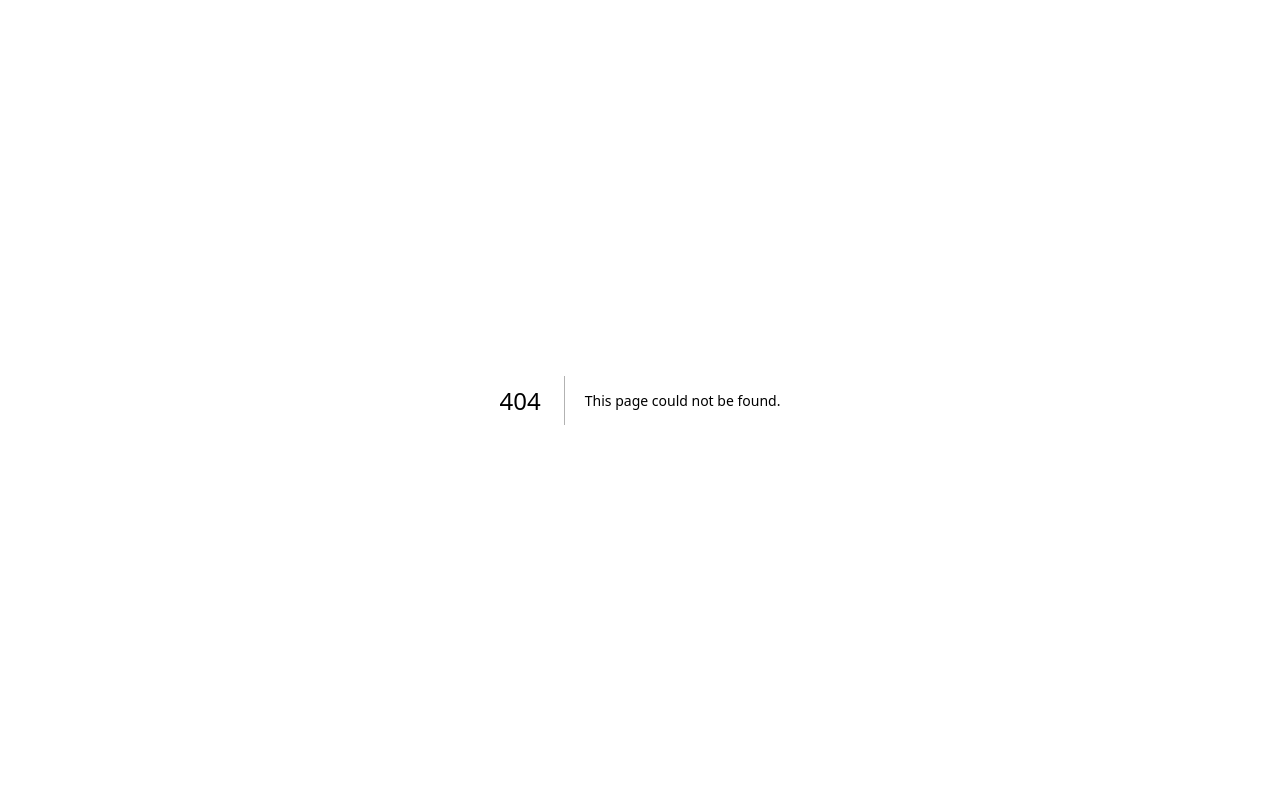
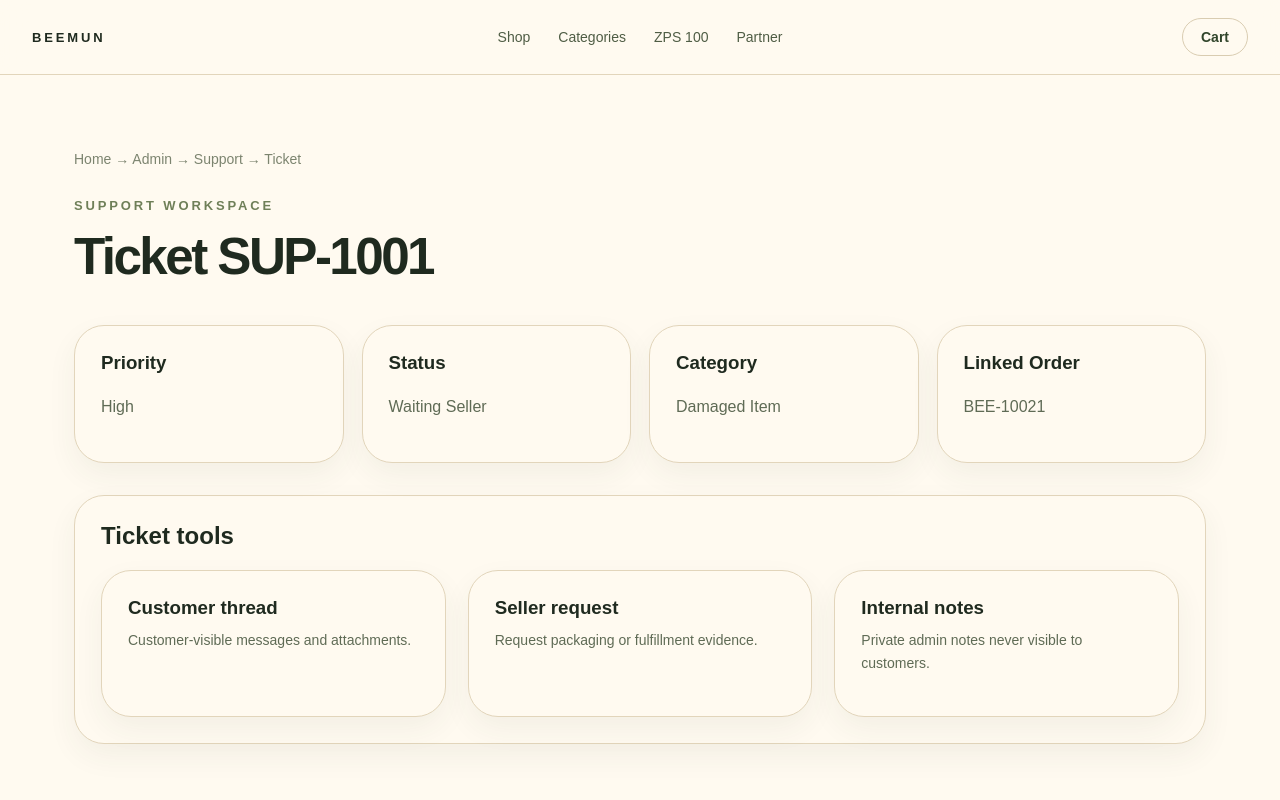
Before and after one commit to reveritnow/beemun-frontend, a Next.js app: page /admin-ticket-detail-demo in a window 1280 px wide. Before the commit this address had no page. Shown: the top 800 px of the page. Built offline with nearby package versions, Linux system fonts and the light colour scheme.

Commit message:
Create admin support ticket detail demo page

```diff
--- /dev/null
+++ b/src/app/admin-ticket-detail-demo/page.tsx
@@ -0,0 +1,18 @@
+import SiteHeader from '@/components/SiteHeader'
+import SiteFooter from '@/components/SiteFooter'
+
+export default function AdminTicketDetailDemoPage() {
+  return (
+    <main>
+      <SiteHeader />
+      <section className="section-wrap dashboard-page">
+        <div className="breadcrumb">Home → Admin → Support → Ticket</div>
+        <p className="section-eyebrow">Support workspace</p>
+        <h1>Ticket SUP-1001</h1>
+        <div className="dashboard-grid"><div className="dashboard-panel"><h3>Priority</h3><p>High</p></div><div className="dashboard-panel"><h3>Status</h3><p>Waiting Seller</p></div><div className="dashboard-panel"><h3>Category</h3><p>Damaged Item</p></div><div className="dashboard-panel"><h3>Linked Order</h3><p>BEE-10021</p></div></div>
+        <section className="product-info-section"><h2>Ticket tools</h2><div className="three-grid"><div className="info-card"><h3>Customer thread</h3><p>Customer-visible messages and attachments.</p></div><div className="info-card"><h3>Seller request</h3><p>Request packaging or fulfillment evidence.</p></div><div className="info-card"><h3>Internal notes</h3><p>Private admin notes never visible to customers.</p></div></div></section>
+      </section>
+      <SiteFooter />
+    </main>
+  )
+}
```
